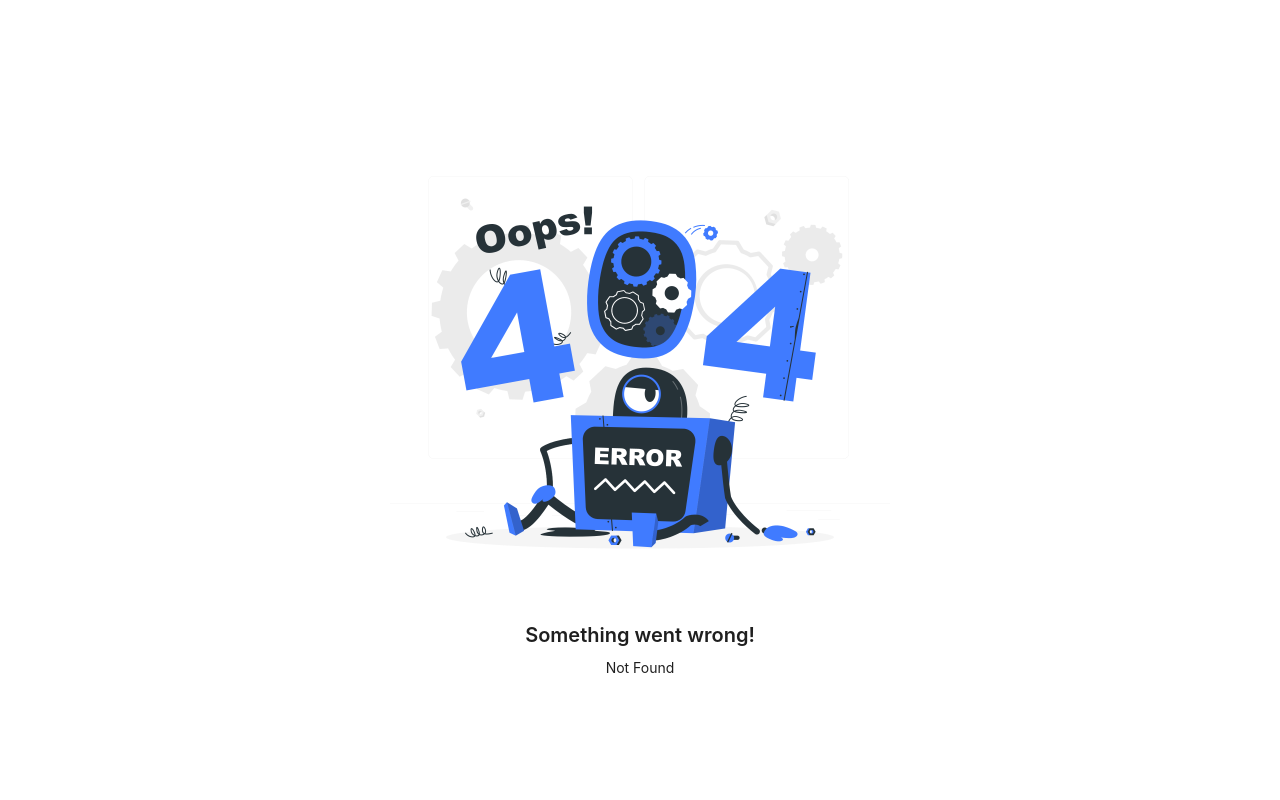
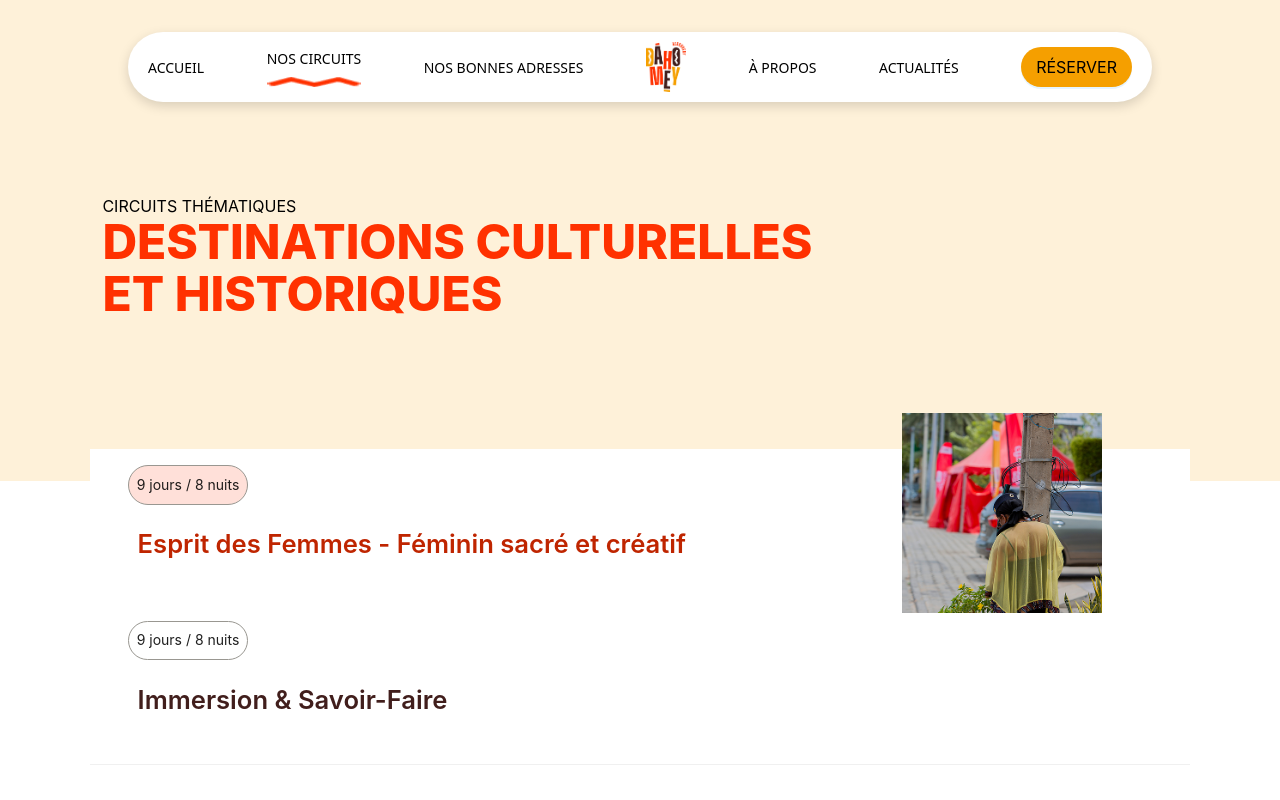
Before and after one commit to ephremekouledou/DahomeyDiscovery_ui, a React (Vite) app: page /circuits in a window 1280 px wide. Before the commit this address had no page. Shown: the top 800 px of the page. Built offline with nearby package versions, Linux system fonts and the light colour scheme.

Commit message:
feat: added circuits pages

```diff
--- a/package.json
+++ b/package.json
@@ -14,7 +14,7 @@
     "@tailwindcss/cli": "^4.1.3",
     "@tailwindcss/postcss": "^4.1.3",
     "@tailwindcss/vite": "^4.1.3",
-    "antd": "^5.24.6",
+    "antd": "^5.26.1",
     "boxicons": "^2.1.4",
     "clsx": "^2.1.1",
     "motion": "^12.16.0",
--- /dev/null
+++ b/src/components/ImageGallery/imageGallery.tsx
@@ -0,0 +1,53 @@
+import { Col, Flex, Row, Image } from "antd";
+
+type ImageType = {
+  id: number;
+  src: string;
+  alt: string;
+  title?: string;
+  description?: string;
+};
+
+type ImageGalleryProps = {
+  images: ImageType[];
+};
+
+const ImageGallery = ({ images }: ImageGalleryProps) => {
+  return (
+    <Flex
+      style={{
+        width: "100%",
+        padding: "0 5vw",
+        position: "relative",
+        bottom: "15vh",
+      }}
+      justify="center"
+    >
+      {/* Galerie principale - Grid responsive */}
+      <Row gutter={[16, 16]}>
+        {images.map((image) => (
+          <Col
+            key={image.id}
+            xs={24} // 1 colonne sur très petit écran
+            sm={12} // 2 colonnes sur petit écran
+            md={8} // 3 colonnes sur écran moyen
+            lg={6} // 4 colonnes sur grand écran
+          >
+            <Image
+              src={image.src}
+              alt={image.alt}
+              style={{
+                width: "100%",
+                height: "100%",
+                objectFit: "cover",
+                cursor: "pointer",
+              }}
+            />
+          </Col>
+        ))}
+      </Row>
+    </Flex>
+  );
+};
+
+export default ImageGallery;
--- a/src/pages/Acceuil/Acceuil.tsx
+++ b/src/pages/Acceuil/Acceuil.tsx
@@ -295,7 +295,7 @@ const Acceuil = () => {
           </Flex>
           <Flex gap="50px" justify="center" align="center">
             <Flex vertical justify="center" align="center" gap="20px">
-              <Flex align="center" style={{width: "100%"}} gap="30px">
+              <Flex align="center" style={{ width: "100%" }} gap="30px">
                 <img
                   src={vectorPoint}
                   style={{ width: "3vw", height: "30px" }}
@@ -312,7 +312,7 @@ const Acceuil = () => {
                   <br /> disponibles
                 </Typography.Text>
               </Flex>
-              <Flex align="center" style={{width: "100%"}} gap="30px">
+              <Flex align="center" style={{ width: "100%" }} gap="30px">
                 <img
                   src={vectorPoint}
                   style={{ width: "3vw", height: "30px" }}
@@ -328,7 +328,7 @@ const Acceuil = () => {
                   Privatisables ou en <br /> petits groupes
                 </Typography.Text>
               </Flex>
-              <Flex align="center" style={{width: "100%"}} gap="30px">
+              <Flex align="center" style={{ width: "100%" }} gap="30px">
                 <img
                   src={vectorPoint}
                   style={{ width: "3vw", height: "30px" }}
--- a/src/pages/Apropos/Apropos.tsx
+++ b/src/pages/Apropos/Apropos.tsx
@@ -1,8 +1,9 @@
 import Footer from "../../components/footer/footer";
 import NavBar from "../../components/navBar/navBar";
-import { Layout, Flex, Row, Col, Image, Typography, Button } from "antd";
+import { Layout, Flex, Row, Col, Typography, Button } from "antd";
 import vector from "../../assets/icons/aproposVector.svg";
 import mmeDerby from "../../assets/images/mmeDerby.png";
+import ImageGallery from "../../components/ImageGallery/imageGallery";
 const { Content } = Layout;
 const { Title, Paragraph } = Typography;
 
@@ -151,8 +152,8 @@ const DahomeyDiscovery = () => {
                       marginBottom: "20px",
                     }}
                   >
-                    <b>Dahomey Discovery</b> est une agence de voyages engagée et
-                    immersive, née d'un rêve simple : permettre à chacun de
+                    <b>Dahomey Discovery</b> est une agence de voyages engagée
+                    et immersive, née d'un rêve simple : permettre à chacun de
                     reconnecter avec la Terre Mère à travers des séjours riches
                     en culture, émotions et rencontres humaines.
                   </Paragraph>
@@ -164,13 +165,10 @@ const DahomeyDiscovery = () => {
                       color: "#2c3e50",
                     }}
                   >
-                    Fondée par{" "}
-                    <b>
-                      Zoulfati
-                    </b>
-                    , entrepreneure franco-mahoraise vivant entre la Guyane, la
-                    France et le Bénin, Dahomey Discovery incarne un tourisme
-                    nouveau : authentique, responsable, enraciné et vibrant.
+                    Fondée par <b>Zoulfati</b>, entrepreneure franco-mahoraise
+                    vivant entre la Guyane, la France et le Bénin, Dahomey
+                    Discovery incarne un tourisme nouveau : authentique,
+                    responsable, enraciné et vibrant.
                   </Paragraph>
                 </div>
 
@@ -304,54 +302,4 @@ const DahomeyDiscovery = () => {
   );
 };
 
-type ImageType = {
-  id: number;
-  src: string;
-  alt: string;
-  title?: string;
-  description?: string;
-};
-
-type ImageGalleryProps = {
-  images: ImageType[];
-};
-
-const ImageGallery = ({ images }: ImageGalleryProps) => {
-  return (
-    <Flex
-      style={{
-        width: "100%",
-        padding: "0 5vw",
-        position: "relative",
-        bottom: "15vh",
-      }}
-      justify="center"
-    >
-      {/* Galerie principale - Grid responsive */}
-      <Row gutter={[16, 16]}>
-        {images.map((image) => (
-          <Col
-            key={image.id}
-            xs={24} // 1 colonne sur très petit écran
-            sm={12} // 2 colonnes sur petit écran
-            md={8} // 3 colonnes sur écran moyen
-            lg={6} // 4 colonnes sur grand écran
-          >
-            <Image
-              src={image.src}
-              alt={image.alt}
-              style={{
-                width: "100%",
-                height: "100%",
-                objectFit: "cover",
-                cursor: "pointer",
-              }}
-            />
-          </Col>
-        ))}
-      </Row>
-    </Flex>
-  );
-};
-
 export default Apropos;
--- /dev/null
+++ b/src/pages/Circuits/Circuits.tsx
@@ -0,0 +1,264 @@
+import { Divider, Flex, Typography } from "antd";
+import NavBar from "../../components/navBar/navBar";
+import Footer from "../../components/footer/footer";
+import ImageGallery from "../../components/ImageGallery/imageGallery";
+import { useEffect, useState } from "react";
+import circuitImage from "../../assets/images/circuitImage.png";
+
+// Types
+interface Circuit {
+  id: string;
+  name: string;
+  duration: string;
+  description?: string;
+}
+
+interface GalleryImage {
+  id: number;
+  src: string;
+  alt: string;
+  title: string;
+  description: string;
+}
+
+// Composant réutilisable pour un circuit
+interface CircuitCardProps {
+  circuit: Circuit;
+  isSelected: boolean;
+  onHover: (circuitId: string) => void;
+  showDivider: boolean;
+}
+
+const CircuitCard: React.FC<CircuitCardProps> = ({
+  circuit,
+  isSelected,
+  onHover,
+  showDivider,
+}) => {
+  return (
+    <Flex vertical style={{ backgroundColor: "white" }}>
+      {/* Badge de durée - affiché uniquement pour le circuit sélectionné */}
+
+      <Flex
+        style={{
+          backgroundColor: isSelected ? "#FFE0D9" : "white",
+          margin: "2vh 0 0 3vw",
+          padding: "0.6vw",
+          border: "1px solid #999791",
+          borderRadius: "46px",
+          width: "fit-content",
+        }}
+      >
+        <Typography>{circuit.duration}</Typography>
+      </Flex>
+
+      {/* Contenu principal du circuit */}
+      <Flex
+        justify="space-between"
+        align="center"
+        style={{
+          width: "100%",
+          height: "clamp(3rem, 10vh, 6rem)",
+          backgroundColor: "white",
+          padding: "clamp(0.5rem, 2vw, 1.5rem)",
+          borderRadius: "0.3rem",
+          cursor: "pointer",
+        }}
+        onMouseEnter={() => onHover(circuit.id)}
+      >
+        <Flex align="center">
+          <Typography.Title
+            level={2}
+            style={{
+              color: isSelected ? "#BF2500" : "#411E1C",
+              fontSize: "clamp(0.3rem, 2vw, 2.5rem)",
+              textAlign: "center",
+              paddingLeft: "clamp(0.5rem, 2vw, 1.5rem)",
+              margin: "0",
+            }}
+          >
+            {circuit.name}
+          </Typography.Title>
+        </Flex>
+
+        {/* Image affichée uniquement pour le circuit sélectionné */}
+        {isSelected && (
+          <img
+            src={circuitImage}
+            style={{
+              height: "clamp(6rem, 25vh, 15rem)",
+              width: "auto",
+              paddingRight: "clamp(1rem, 5vw, 4rem)",
+              maxWidth: "30vw",
+              position: "relative",
+              bottom: circuit.id === "circuit-signature" ? "4vh" : "0",
+            }}
+            className="Accueil_image_2"
+            alt={`${circuit.name} Logo`}
+          />
+        )}
+      </Flex>
+
+      {/* Divider affiché uniquement si le circuit n'est pas sélectionné */}
+      {!isSelected && showDivider && <Divider size="large" />}
+    </Flex>
+  );
+};
+
+const Circuits = () => {
+  // Configuration centralisée des circuits
+  const circuits: Circuit[] = [
+    {
+      id: "circuit-signature",
+      name: "Esprit des Femmes - Féminin sacré et créatif",
+      duration: "9 jours / 8 nuits",
+      description: "Groupes de femmes, voyages entre amies, militantes",
+    },
+    {
+      id: "circuits-thematiques",
+      name: "Immersion & Savoir-Faire",
+      duration: "9 jours / 8 nuits",
+      description: "Circuits spécialisés selon vos centres d'intérêt",
+    },
+    {
+      id: "circuit-a-la-carte",
+      name: "Spiritualité & Traditions Vodoun",
+      duration: "9 jours / 8 nuits",
+      description: "Créez votre propre parcours personnalisé",
+    },
+    {
+      id: "circuit",
+      name: "Racines & Héritage sur les traces de l'histoire",
+      duration: "9 jours / 8 nuits",
+      description: "Créez votre propre parcours personnalisé",
+    },
+  ];
+
+  // Configuration de la galerie d'images (inchangée)
+  const images: GalleryImage[] = [
+    {
+      id: 1,
+      src: "https://images.unsplash.com/photo-1578662996442-48f60103fc96?w=400&h=300&fit=crop",
+      alt: "Artisanat traditionnel",
+      title: "Artisanat Local",
+      description: "Découvrez l'artisanat traditionnel local",
+    },
+    {
+      id: 2,
+      src: "https://images.unsplash.com/photo-1544735716-392fe2489ffa?w=400&h=300&fit=crop",
+      alt: "Architecture sur pilotis",
+      title: "Villages Lacustres",
+      description: "Architecture traditionnelle sur l'eau",
+    },
+    {
+      id: 3,
+      src: "https://images.unsplash.com/photo-1516026672322-bc52d61a55d5?w=400&h=300&fit=crop",
+      alt: "Art contemporain",
+      title: "Art Moderne",
+      description: "Œuvres d'art contemporain",
+    },
+    {
+      id: 4,
+      src: "https://images.unsplash.com/photo-1559827260-dc66d52bef19?w=400&h=300&fit=crop",
+      alt: "Architecture traditionnelle",
+      title: "Habitations Locales",
+      description: "Architecture résidentielle traditionnelle",
+    },
+  ];
+
+  // État local pour le circuit sélectionné
+  const [selectedCircuitId, setSelectedCircuitId] =
+    useState<string>("circuit-signature");
+
+  // Effet pour définir le titre de la page
+  useEffect(() => {
+    document.title = "Circuits Thématiques";
+  }, []);
+
+  // Gestionnaire de survol
+  const handleCircuitHover = (circuitId: string) => {
+    setSelectedCircuitId(circuitId);
+  };
+
+  return (
+    <Flex justify="center" vertical>
+      {/* Header avec NavBar */}
+      <div
+        className="relative z-20 flex items-center justify-center p-8"
+        style={{ backgroundColor: "#FEF1D9" }}
+      >
+        <NavBar menu="CIRCUITS" />
+      </div>
+
+      {/* Section héros */}
+      <Flex
+        vertical
+        style={{
+          backgroundColor: "#FEF1D9",
+          padding: "8vh 8vw",
+          paddingBottom: "20vh",
+        }}
+      >
+        <Typography.Text
+          style={{
+            color: "#000000",
+            fontSize: "clamp(0.3rem, 1.5vw, 1rem)",
+            lineHeight: "1.1",
+            margin: "0",
+            textTransform: "uppercase",
+          }}
+        >
+          CIRCUITS THÉMATIQUES
+        </Typography.Text>
+        <Typography.Title
+          level={1}
+          style={{
+            color: "#FF3100",
+            fontSize: "clamp(1rem, 5vw, 3rem)",
+            fontWeight: "800",
+            lineHeight: "1.1",
+            margin: "0",
+          }}
+        >
+          DESTINATIONS CULTURELLES <br /> ET HISTORIQUES
+        </Typography.Title>
+      </Flex>
+
+      {/* Contenu principal */}
+      <Flex style={{ width: "100%", padding: "3vh 0" }} vertical gap={50}>
+        {/* Section des circuits */}
+        <Flex
+          vertical
+          gap="20px"
+          style={{
+            padding: "0 7vw",
+            width: "100%",
+            paddingBottom: "20vh",
+            position: "relative",
+            bottom: "7vh",
+          }}
+        >
+          {circuits.map((circuit, index) => (
+            <CircuitCard
+              key={circuit.id}
+              circuit={circuit}
+              isSelected={selectedCircuitId === circuit.id}
+              onHover={handleCircuitHover}
+              showDivider={index < circuits.length - 1}
+            />
+          ))}
+        </Flex>
+
+        {/* Galerie d'images */}
+        <Flex style={{ backgroundColor: "#F59F00" }} vertical gap={24}>
+          <ImageGallery images={images} />
+        </Flex>
+      </Flex>
+
+      {/* Footer */}
+      <Footer />
+    </Flex>
+  );
+};
+
+export default Circuits;
--- a/src/routing.tsx
+++ b/src/routing.tsx
@@ -1,14 +1,20 @@
-import { createBrowserRouter, RouterProvider } from 'react-router-dom';
-import Acceuil from './pages/Acceuil/Acceuil';
-import NotFound from './pages/NotFound';
-import Actualites from './pages/Actualites/Actualites';
-import BonneAddress from './pages/BonneAddress/BonneAddress';
-import Apropos from './pages/Apropos/Apropos';
+import { createBrowserRouter, RouterProvider } from "react-router-dom";
+import Acceuil from "./pages/Acceuil/Acceuil";
+import NotFound from "./pages/NotFound";
+import Actualites from "./pages/Actualites/Actualites";
+import BonneAddress from "./pages/BonneAddress/BonneAddress";
+import Apropos from "./pages/Apropos/Apropos";
+import Circuits from "./pages/Circuits/Circuits";
 
 const router = createBrowserRouter([
   {
     path: "/",
     element: <Acceuil />,
+    errorElement: <NotFound />,
+  },
+  {
+    path: "/circuits",
+    element: <Circuits />,
     errorElement: <NotFound />,
   },
   {
```
Also changed, not shown: 1 other file (tests, documents, lock files or other folders). Lines whose indentation alone changed are shown as unchanged.
